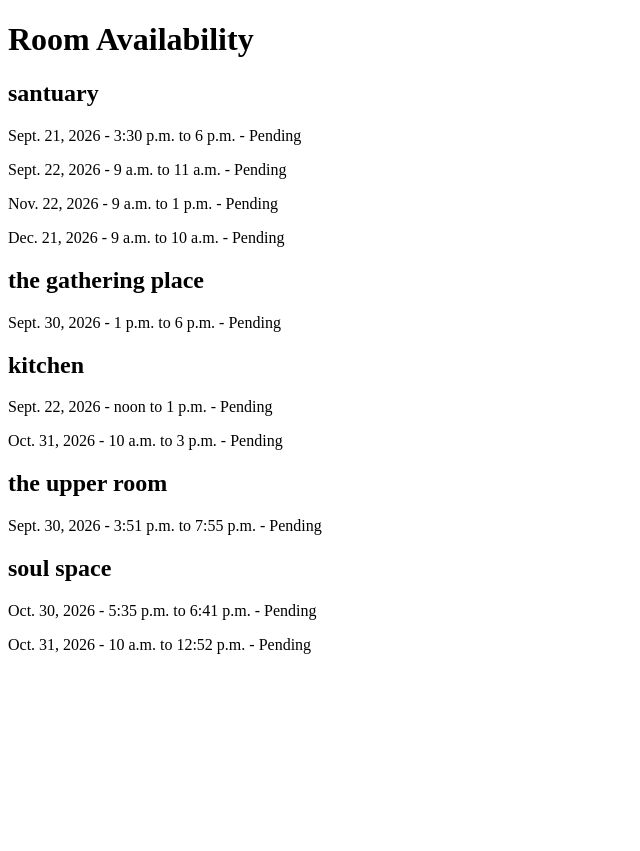
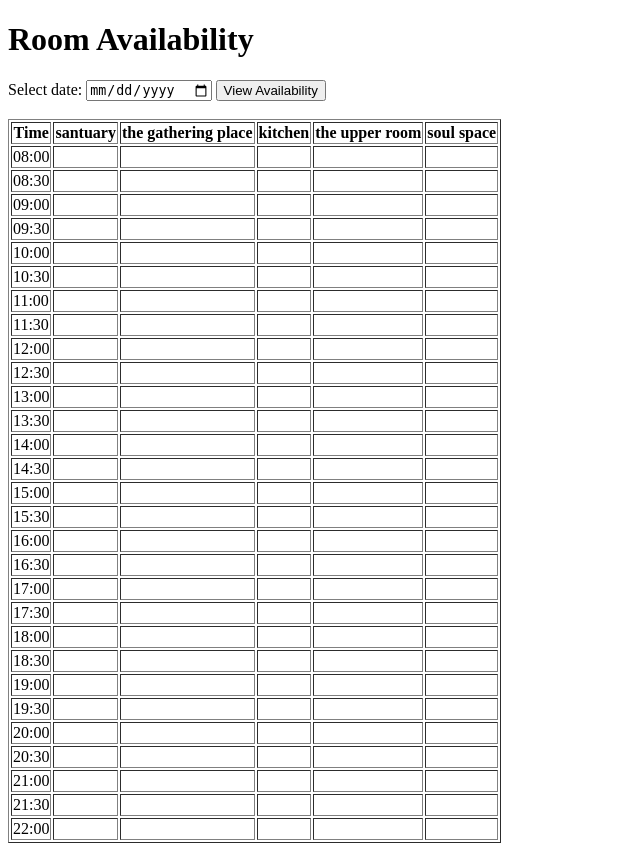
Before and after one commit to uglyfeet/BLBC-Bookings, a Django app: page /availability/ in a window 1280 px wide. Shown: the whole page, without its empty margins (0-640 px from the left). Before the commit the page ends 654 px from the top, so only its background shows below. Run offline with Django 5.2, Linux system fonts and the light colour scheme; data comes from the database, SQL or seed files in the repository; both versions use the stored data as it was after the commit.

Commit message:
Show booked slots in availability diary

```diff
--- a/bookings/templates/bookings/availability.html
+++ b/bookings/templates/bookings/availability.html
@@ -11,33 +11,60 @@
 
     <h1>Room Availability</h1>
 
-    {% for room in rooms %}
+    <form method="get">
 
-        <h2>{{ room.name }}</h2>
+        <label for="date">Select date:</label>
 
-        {% for booking in bookings %}
+        <input
+            type="date"
+            id="date"
+            name="date"
+            required
+        >
 
-            {% if booking.room.id == room.id %}
+        <button type="submit">View Availability</button>
 
-                <p>
-                    {{ booking.date }}
-                    -
-                    {{ booking.start_time }}
-                    to
-                    {{ booking.end_time }}
-                    -
-                    {{ booking.status }}
-                </p>
+    </form>
 
-            {% endif %}
+    <br>
 
-        {% empty %}
+    <table border="1">
 
-            <p>No rooms available.</p>
+        <thead>
+            <tr>
+                <th>Time</th>
 
-        {% endfor %}
+                {% for room in rooms %}
+                    <th>{{ room.name }}</th>
+                {% endfor %}
+
+            </tr>
+        </thead>
+
+<tbody>
+
+    {% for time in times %}
+
+        <tr>
+            <td>{{ time }}</td>
+
+            {% for room in rooms %}
+
+<td>
+    {% for slot in booked_slots %}
+        {% if slot.room == room.id and slot.time == time %}
+            Booked
+        {% endif %}
+    {% endfor %}
+</td>
+            {% endfor %}
+
+        </tr>
 
     {% endfor %}
+
+</tbody>
+    </table>
 
 </body>
 
--- a/bookings/views.py
+++ b/bookings/views.py
@@ -1,4 +1,4 @@
-from datetime import date, datetime
+from datetime import date, datetime, timedelta
 from decimal import Decimal
 from django.contrib import messages
 from django.shortcuts import render, redirect
@@ -99,9 +99,64 @@ def availability(request):
 
     rooms = Room.objects.filter(available=True)
 
+    selected_date = request.GET.get("date")
+
+    times = [
+        "08:00",
+        "08:30",
+        "09:00",
+        "09:30",
+        "10:00",
+        "10:30",
+        "11:00",
+        "11:30",
+        "12:00",
+        "12:30",
+        "13:00",
+        "13:30",
+        "14:00",
+        "14:30",
+        "15:00",
+        "15:30",
+        "16:00",
+        "16:30",
+        "17:00",
+        "17:30",
+        "18:00",
+        "18:30",
+        "19:00",
+        "19:30",
+        "20:00",
+        "20:30",
+        "21:00",
+        "21:30",
+        "22:00",
+    ]
+
     bookings = Booking.objects.filter(
-        date__gte=date.today()
-    ).order_by("date", "start_time")
+        date=selected_date
+    ).order_by("start_time")
+
+    booked_slots = []
+
+    for booking in bookings:
+        current_time = booking.start_time
+
+        while current_time < booking.end_time:
+            booked_slots.append(
+                {
+                    "room": booking.room.id,
+                    "time": current_time.strftime("%H:%M"),
+                }
+            )
+
+            current_time = (
+                datetime.combine(
+                    booking.date,
+                    current_time,
+                )
+                + timedelta(minutes=30)
+            ).time()
 
     return render(
         request,
@@ -109,5 +164,7 @@ def availability(request):
         {
             "rooms": rooms,
             "bookings": bookings,
+            "times": times,
+            "booked_slots": booked_slots,
         },
     )
```
Also changed, not shown: db.sqlite3.
